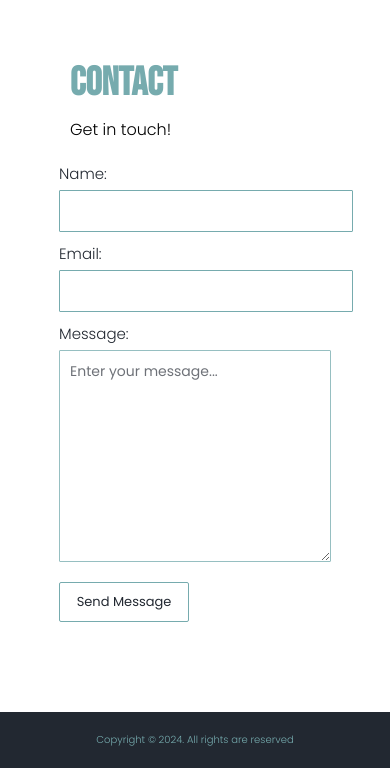
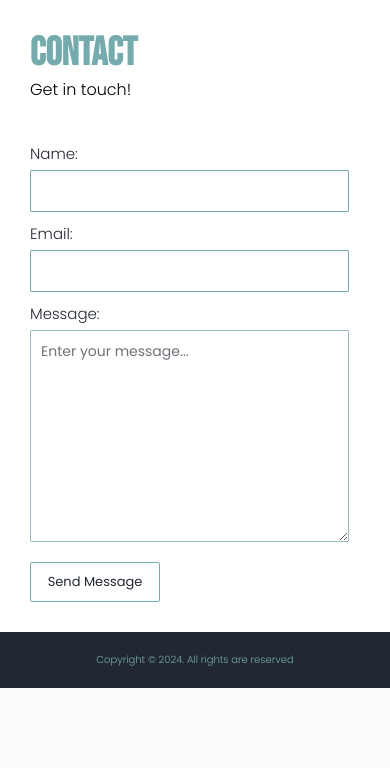
Before and after one commit to Gideon1107/Portfolio-project, a Flask app: page / in a window 390 px wide. Shown: the part 2776-3544 px from the top of the page. After the commit the page ends 3464 px from the top, so only its background shows below. Run offline with Flask 3, Linux system fonts and the light colour scheme; some libraries are stand-ins or nearby versions; grey boxes are pictures that could not be loaded.

Commit message:
Contact form: alignment adjusted

```diff
--- a/static/style.css
+++ b/static/style.css
@@ -346,13 +346,14 @@ nav li:first-child{
   font-size: 40px;
   color: #76ABAE;
   padding-top: 0;
-  padding-bottom: 10px;
+  padding-bottom: 0px;
 }
 
 .contact p{
   font-family: "Poppins", sans-serif;
   font-size: 16px;
   font-weight: 300;
+  padding-bottom: 20px;
 
 }
 
@@ -454,19 +455,20 @@ form .button:hover{
 
 @media(max-width: 600px){
   .contact{
-    justify-content: center;
-    align-items: center;
+    /* justify-content: center;
+    align-items: center; */
+    padding: 30px;
 
   }
   form{
     justify-content: center;
   }
-  form #name, form #email{
-    width: 250px;
+  form #name-input, form #email-input{
+    width: 90%;
   }
 
   form #message{
-    width: 250px;
+    width: 90%;
   }
 
   #form-container{
--- a/templates/index.html
+++ b/templates/index.html
@@ -116,10 +116,10 @@
     <div id="form-container">
       <form action="{{url_for('contact')}}", method="post" id="contact-form">
         <label for="name">Name:</label>
-        <input type="text" id="name-input" name="name"  required>
+        <input type="text" id="name-input" autocomplete="off" name="name"  required>
 
         <label for="email">Email:</label>
-        <input type="email" id="email-input" name="email" required>
+        <input type="email"  autocomplete="off"  id="email-input" name="email" required>
 
         <label for="message">Message:</label>
         <textarea id="message" name="message"  placeholder="Enter your message..."></textarea>
```
